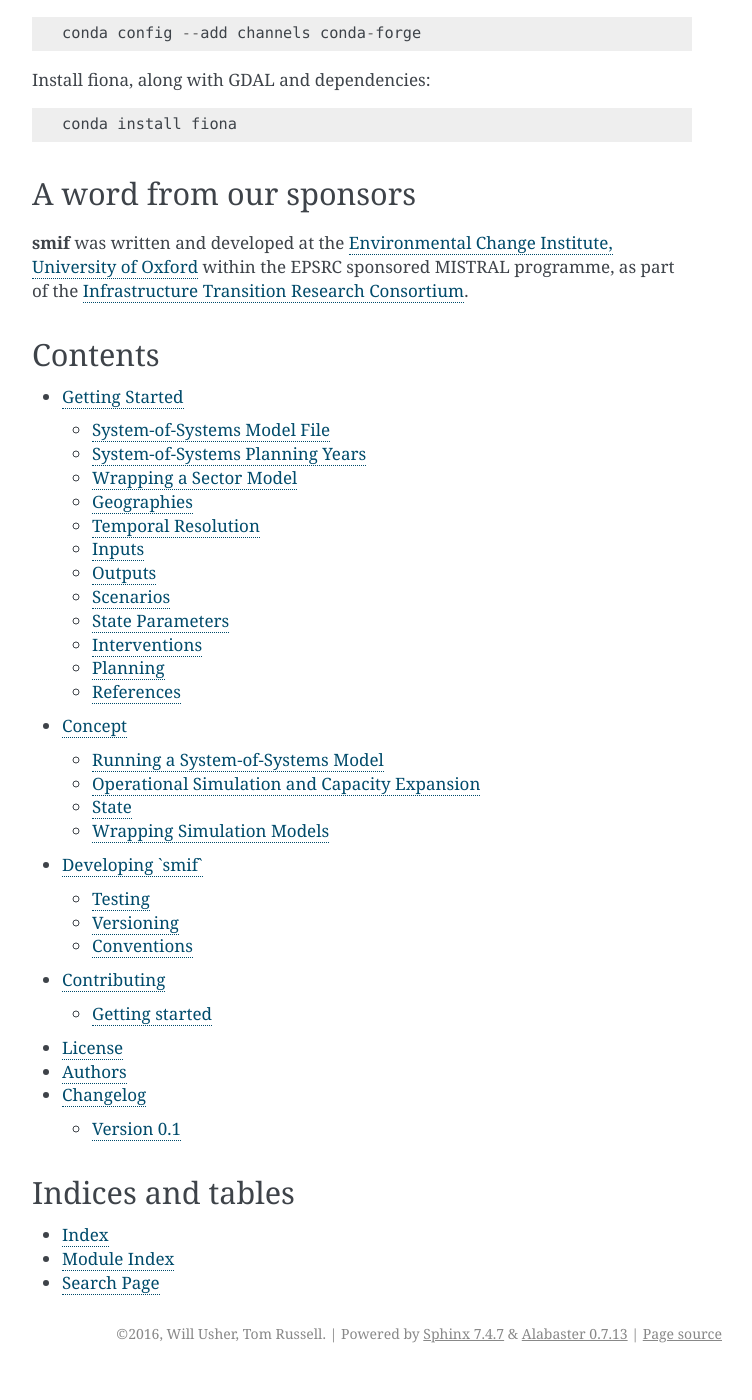
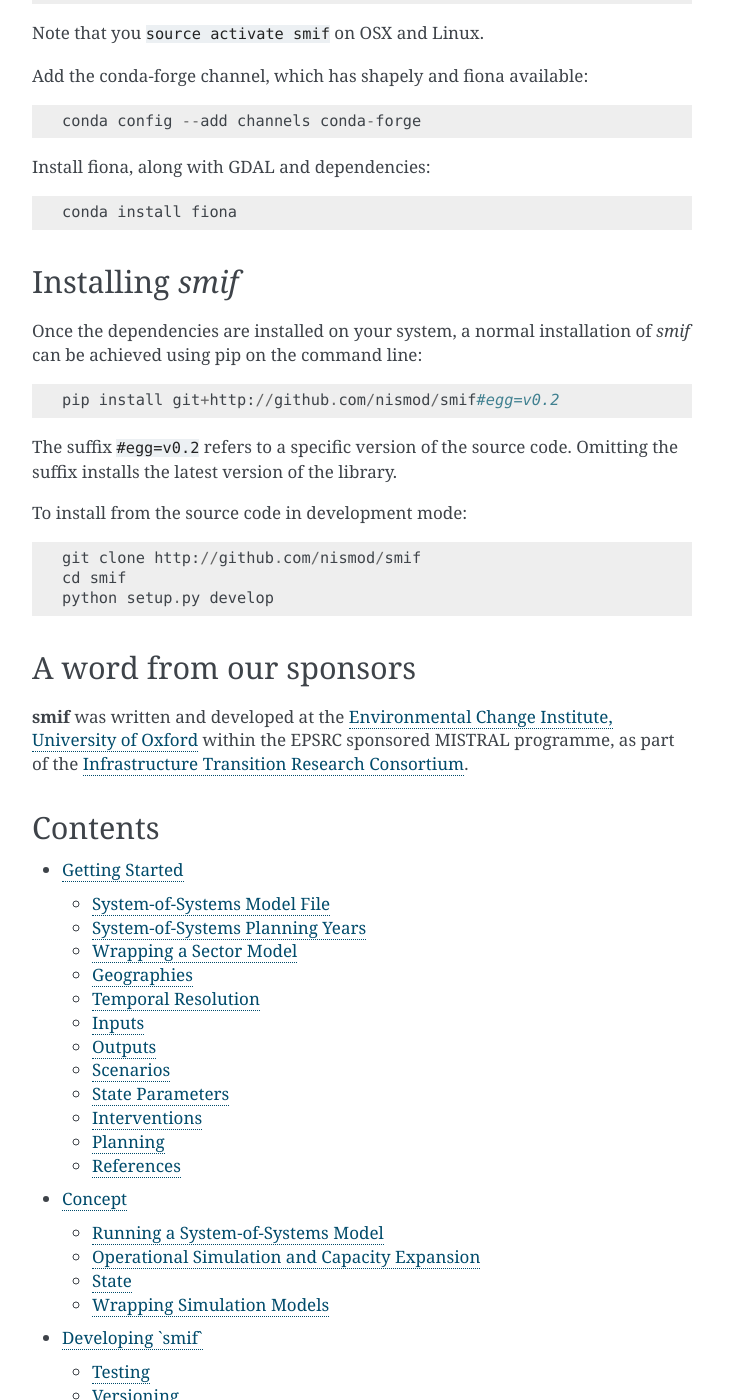
Before and after one commit to nismod/smif, a Sphinx documentation site: the page built from docs/index.rst, in a window 1280 px wide and 1400 px high, scrolled down 1249 px. Shown: the whole window, without its empty margins (388-1140 px from the left). Built offline with Sphinx 7.4.7, drawn with Linux system fonts in a browser that asks for light colours; formulas are drawn with MathJax 3; pages that are not in the unit, such as notebooks, are missing from menus; before the commit the page ends 2622 px from its top, so only the background shows below that; some of the changed text lies outside the part shown.

Commit message:
Updated readme to include installation instructions

```diff
--- a/README.rst
+++ b/README.rst
@@ -31,7 +31,11 @@ for example, the solution of capacity expansion problems.
 Setup and Configuration
 =======================
 
-**smif** is written in pure Python (Python>=3.5), with very few dependencies.
+**smif** is written in Python (Python>=3.5) and has a number of dependencies.
+See `requirements.txt` for a full list.
+
+GLPK
+----
 
 The optimisation routines currently use GLPK - the GNU Linear Programming Kit.
 To install the **glpk** solver:
@@ -74,6 +78,23 @@ Install fiona, along with GDAL and dependencies::
 
     conda install fiona
 
+Installing `smif`
+=================
+
+Once the dependencies are installed on your system,
+a normal installation of `smif` can be achieved using pip on the command line::
+
+        pip install git+http://github.com/nismod/smif#egg=v0.2
+
+The suffix ``#egg=v0.2`` refers to a specific version of the source code.
+Omitting the suffix installs the latest version of the library.
+
+To install from the source code in development mode::
+
+        git clone http://github.com/nismod/smif
+        cd smif
+        python setup.py develop
+
 
 A word from our sponsors
 ========================
--- a/docs/conf.py
+++ b/docs/conf.py
@@ -65,7 +65,7 @@ master_doc = 'index'
 
 # General information about the project.
 project = u'smif'
-copyright = u'2016, Will Usher, Tom Russell'
+copyright = u'2017, Will Usher, Tom Russell'
 
 # The version info for the project you're documenting, acts as replacement for
 # |version| and |release|, also used in various other places throughout the
@@ -88,7 +88,7 @@ release = ''  # Is set by calling `setup.py docs`
 
 # List of patterns, relative to source directory, that match files and
 # directories to ignore when looking for source files.
-exclude_patterns = ['_build', '../tests']
+exclude_patterns = ['_build', '../tests/**']
 
 # The reST default role (used for this markup: `text`) to use for all documents.
 # default_role = None
@@ -202,21 +202,21 @@ htmlhelp_basename = 'smif-doc'
 # -- Options for LaTeX output --------------------------------------------------
 
 latex_elements = {
-# The paper size ('letterpaper' or 'a4paper').
-'papersize': 'a4paper',
+    # The paper size ('letterpaper' or 'a4paper').
+    'papersize': 'a4paper',
 
-# The font size ('10pt', '11pt' or '12pt').
-# 'pointsize': '10pt',
+    # The font size ('10pt', '11pt' or '12pt').
+    # 'pointsize': '10pt',
 
-# Additional stuff for the LaTeX preamble.
-# 'preamble': '',
+    # Additional stuff for the LaTeX preamble.
+    # 'preamble': '',
 }
 
 # Grouping the document tree into LaTeX files. List of tuples
 # (source start file, target name, title, author, documentclass [howto/manual]).
 latex_documents = [
-  ('index', 'user_guide.tex', u'smif Documentation',
-   u'Will Usher & Tom Russell', 'manual'),
+    ('index', 'user_guide.tex', u'smif Documentation',
+     u'Will Usher & Tom Russell', 'manual'),
 ]
 
 # The name of an image file (relative to this directory) to place at the top of
--- a/requirements.txt
+++ b/requirements.txt
@@ -2,7 +2,7 @@
 numpy
 scipy
 pre-commit
-pyyaml==3.12
+pyyaml>=3.12
 networkx
 pyomo>=5.1.1
 fiona
```
Also changed, not shown: docs/developers.rst (+5 -5 lines), LICENSE.txt.
